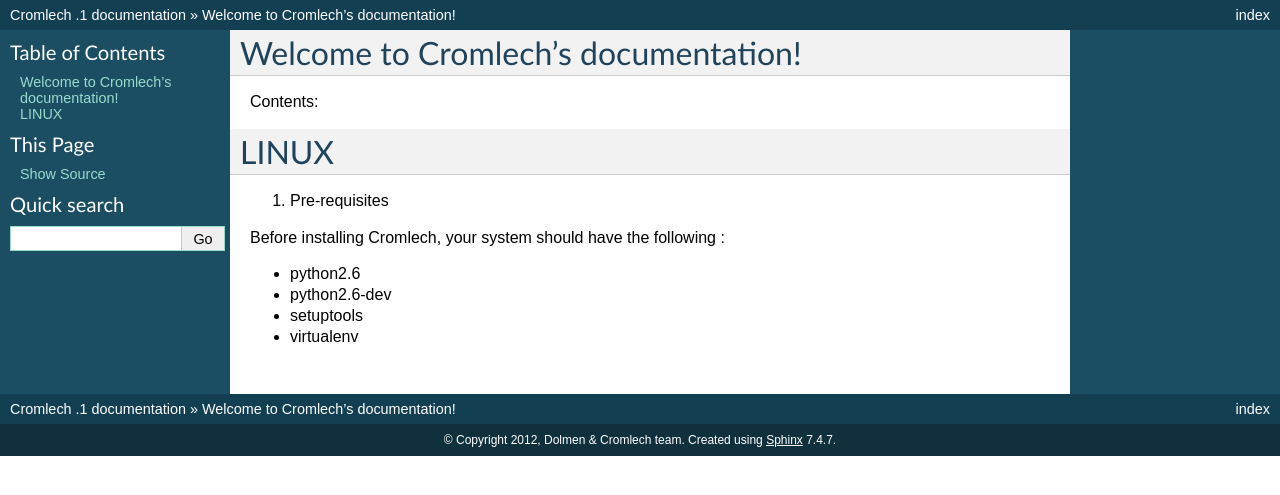
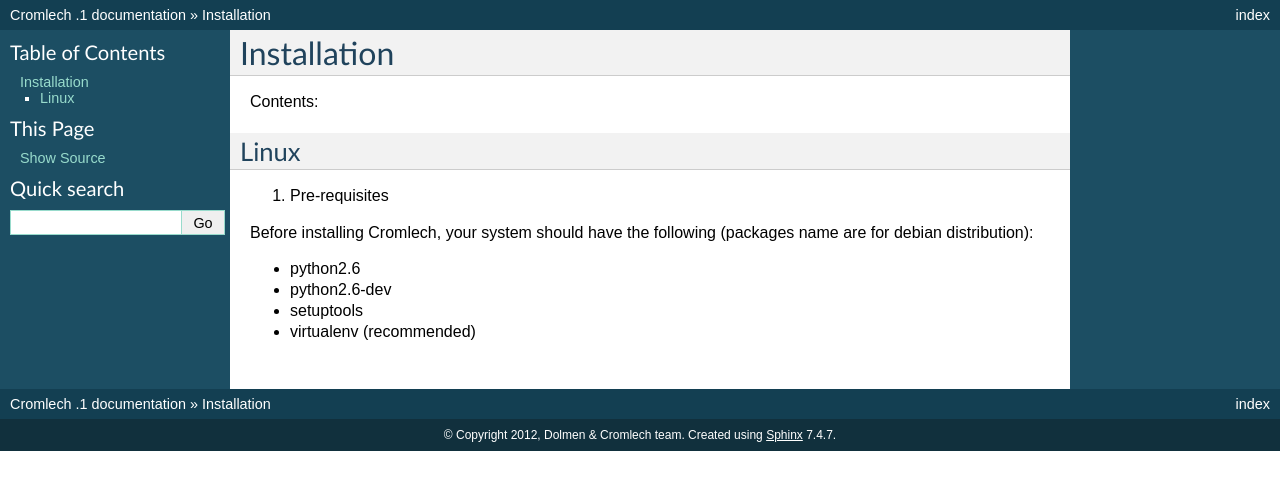
Before and after one commit to aldryss/cromlech-doc, a Sphinx documentation site: the page built from docs/installation.rst, in a window 1280 px wide. Shown: the top 495 px of the page. Built offline with Sphinx 7.4.7, drawn with Linux system fonts in a browser that asks for light colours.

```diff
--- a/buildout.cfg
+++ b/buildout.cfg
@@ -1,5 +1,9 @@
 [buildout]
+extensions = buildout.dumprequirements
 parts = sphinxbuilder
+
+dump-requirements-file = requirements.txt
+overwrite-requirements-file = true
 
 [sphinxbuilder]
 recipe = collective.recipe.sphinxbuilder
--- a/docs/about.rst
+++ b/docs/about.rst
@@ -1,5 +1,6 @@
-Cromlech
-========
+==============
+About Cromlech
+==============
 
 Cromlech is the namecode of a toolkit based on the ZCA, Martian and a
 tiny subset of Grok's grokcore packages.
--- /dev/null
+++ b/docs/cromlech-demo.rst
@@ -0,0 +1,3 @@
+=============
+Cromlech demo
+=============
--- a/docs/index.rst
+++ b/docs/index.rst
@@ -10,7 +10,9 @@ Contents:
 
 .. toctree::
    :maxdepth: 2
-
+   about
+   installation
+   cromlech-demo
 
 
 Indices and tables
--- a/docs/installation.rst
+++ b/docs/installation.rst
@@ -1,19 +1,21 @@
-Welcome to Cromlech's documentation!
-====================================
+============
+Installation
+============
 
 Contents:
 
 .. toctree::
    :maxdepth: 2
 
-LINUX
+Linux
 =====
 
 1. Pre-requisites
 
-Before installing Cromlech, your system should have the following :
+Before installing Cromlech, your system should have the following
+(packages name are for debian distribution):
 
-* python2.6
-* python2.6-dev
-* setuptools
-* virtualenv
+- python2.6
+- python2.6-dev
+- setuptools
+- virtualenv (recommended)
```
Also changed, not shown: README.txt (added, +13 -0 lines), requirements.txt (added, +15 -0 lines).
